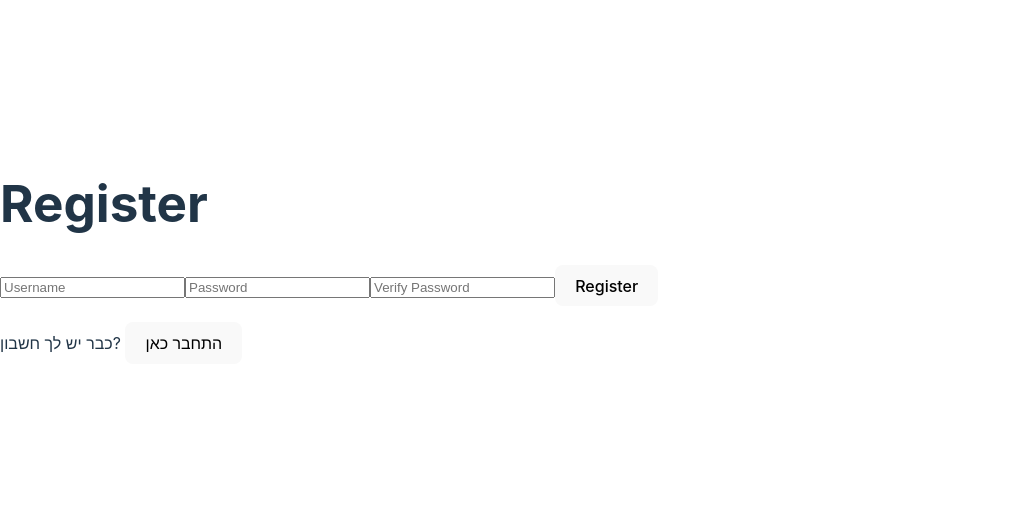
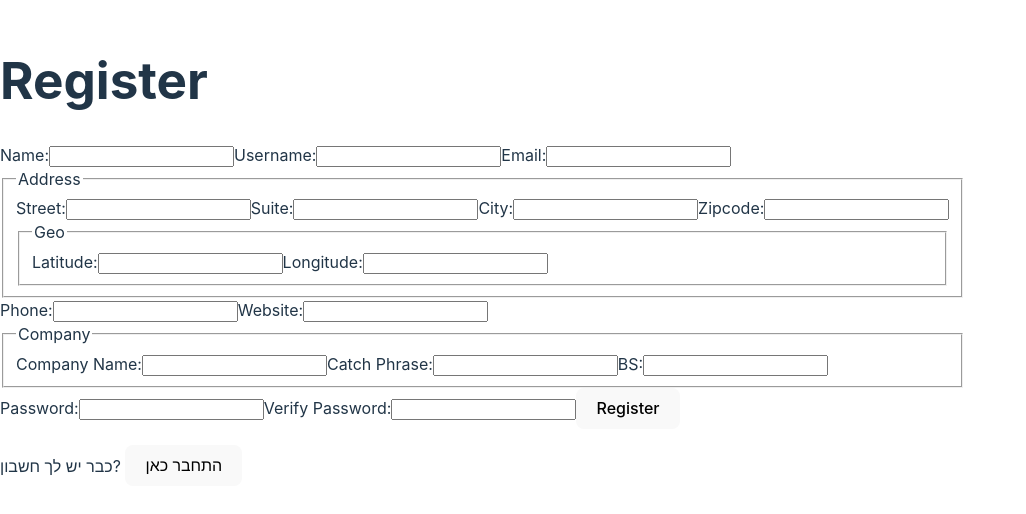
Before and after one commit to dinais/React-Second-Project, a React (Vite) app: page /register in a window 1280 px wide. Shown: the part 140-654 px from the top of the page, without its empty margins (0-1026 px from the left). Built offline with nearby package versions, Linux system fonts and the light colour scheme.

Commit message:
Perfect registration form

```diff
--- a/src/pages/Register.jsx
+++ b/src/pages/Register.jsx
@@ -2,47 +2,237 @@ import { useState } from "react";
 import { useNavigate } from "react-router-dom";
 
 export default function Register() {
-  const [username, setUsername] = useState("");
-  const [password, setPassword] = useState("");
-  const [passwordVerify, setPasswordVerify] = useState("");
+  const [formData, setFormData] = useState({
+    name: "",
+    username: "",
+    email: "",
+    address: {
+      street: "",
+      suite: "",
+      city: "",
+      zipcode: "",
+      geo: {
+        lat: "",
+        lng: "",
+      },
+    },
+    phone: "",
+    website: "",
+    company: {
+      name: "",
+      catchPhrase: "",
+      bs: "",
+    },
+    password: "",
+    passwordVerify: "",
+  });
+
   const navigate = useNavigate();
+
+  const handleChange = (e) => {
+    const { name, value } = e.target;
+
+    // Handle nested object fields
+    if (name.includes(".")) {
+      const keys = name.split(".");
+      setFormData((prev) => {
+        const updatedData = { ...prev };
+        let nested = updatedData;
+        for (let i = 0; i < keys.length - 1; i++) {
+          nested = nested[keys[i]];
+        }
+        nested[keys[keys.length - 1]] = value;
+        return updatedData;
+      });
+    } else {
+      setFormData((prev) => ({ ...prev, [name]: value }));
+    }
+  };
+
   const handleRegister = async () => {
-    if (password !== passwordVerify) {
+    if (formData.password !== formData.passwordVerify) {
       alert("הסיסמאות לא תואמות");
       return;
     }
-    const response = await fetch(`http://localhost:3000/users/?username=${username}`);
+
+    try {
+      const response = await fetch(
+        `http://localhost:3000/users/?username=${formData.username}`
+      );
       const user = await response.json();
-    if (user.length > 0 ) {
+
+      if (user.length > 0) {
         alert("שם המשתמש כבר קיים");
       } else {
-      const newUser = { username, password };
+        const { passwordVerify, ...newUser } = formData; // Remove passwordVerify from the submitted data
+        alert("הרשמה בוצעה בהצלחה");
         navigate("/complete-profile", { state: { newUser } });
+      }
+    } catch (error) {
+      console.error("Error during registration:", error);
+      alert("שגיאה בתהליך ההרשמה");
     }
   };
 
   return (
     <div>
       <h1>Register</h1>
+      <form onSubmit={(e) => e.preventDefault()}>
+        <label>
+          Name:
           <input
             type="text"
-        placeholder="Username"
-        value={username}
-        onChange={(e) => setUsername(e.target.value)}
+            name="name"
+            value={formData.name}
+            onChange={handleChange}
           />
+        </label>
+        <label>
+          Username:
+          <input
+            type="text"
+            name="username"
+            value={formData.username}
+            onChange={handleChange}
+          />
+        </label>
+        <label>
+          Email:
+          <input
+            type="email"
+            name="email"
+            value={formData.email}
+            onChange={handleChange}
+          />
+        </label>
+        <fieldset>
+          <legend>Address</legend>
+          <label>
+            Street:
+            <input
+              type="text"
+              name="address.street"
+              value={formData.address.street}
+              onChange={handleChange}
+            />
+          </label>
+          <label>
+            Suite:
+            <input
+              type="text"
+              name="address.suite"
+              value={formData.address.suite}
+              onChange={handleChange}
+            />
+          </label>
+          <label>
+            City:
+            <input
+              type="text"
+              name="address.city"
+              value={formData.address.city}
+              onChange={handleChange}
+            />
+          </label>
+          <label>
+            Zipcode:
+            <input
+              type="text"
+              name="address.zipcode"
+              value={formData.address.zipcode}
+              onChange={handleChange}
+            />
+          </label>
+          <fieldset>
+            <legend>Geo</legend>
+            <label>
+              Latitude:
+              <input
+                type="text"
+                name="address.geo.lat"
+                value={formData.address.geo.lat}
+                onChange={handleChange}
+              />
+            </label>
+            <label>
+              Longitude:
+              <input
+                type="text"
+                name="address.geo.lng"
+                value={formData.address.geo.lng}
+                onChange={handleChange}
+              />
+            </label>
+          </fieldset>
+        </fieldset>
+        <label>
+          Phone:
+          <input
+            type="text"
+            name="phone"
+            value={formData.phone}
+            onChange={handleChange}
+          />
+        </label>
+        <label>
+          Website:
+          <input
+            type="text"
+            name="website"
+            value={formData.website}
+            onChange={handleChange}
+          />
+        </label>
+        <fieldset>
+          <legend>Company</legend>
+          <label>
+            Company Name:
+            <input
+              type="text"
+              name="company.name"
+              value={formData.company.name}
+              onChange={handleChange}
+            />
+          </label>
+          <label>
+            Catch Phrase:
+            <input
+              type="text"
+              name="company.catchPhrase"
+              value={formData.company.catchPhrase}
+              onChange={handleChange}
+            />
+          </label>
+          <label>
+            BS:
+            <input
+              type="text"
+              name="company.bs"
+              value={formData.company.bs}
+              onChange={handleChange}
+            />
+          </label>
+        </fieldset>
+        <label>
+          Password:
           <input
             type="password"
-        placeholder="Password"
-        value={password}
-        onChange={(e) => setPassword(e.target.value)}
+            name="password"
+            value={formData.password}
+            onChange={handleChange}
           />
+        </label>
+        <label>
+          Verify Password:
           <input
             type="password"
-        placeholder="Verify Password"
-        value={passwordVerify}
-        onChange={(e) => setPasswordVerify(e.target.value)}
+            name="passwordVerify"
+            value={formData.passwordVerify}
+            onChange={handleChange}
           />
-      <button onClick={handleRegister}>Register</button>
+        </label>
+        <button type="button" onClick={handleRegister}>Register</button>
+      </form>
       <p>
         כבר יש לך חשבון? <button onClick={() => navigate("/login")}>התחבר כאן</button>
       </p>
```
Lines whose indentation alone changed are shown as unchanged.
